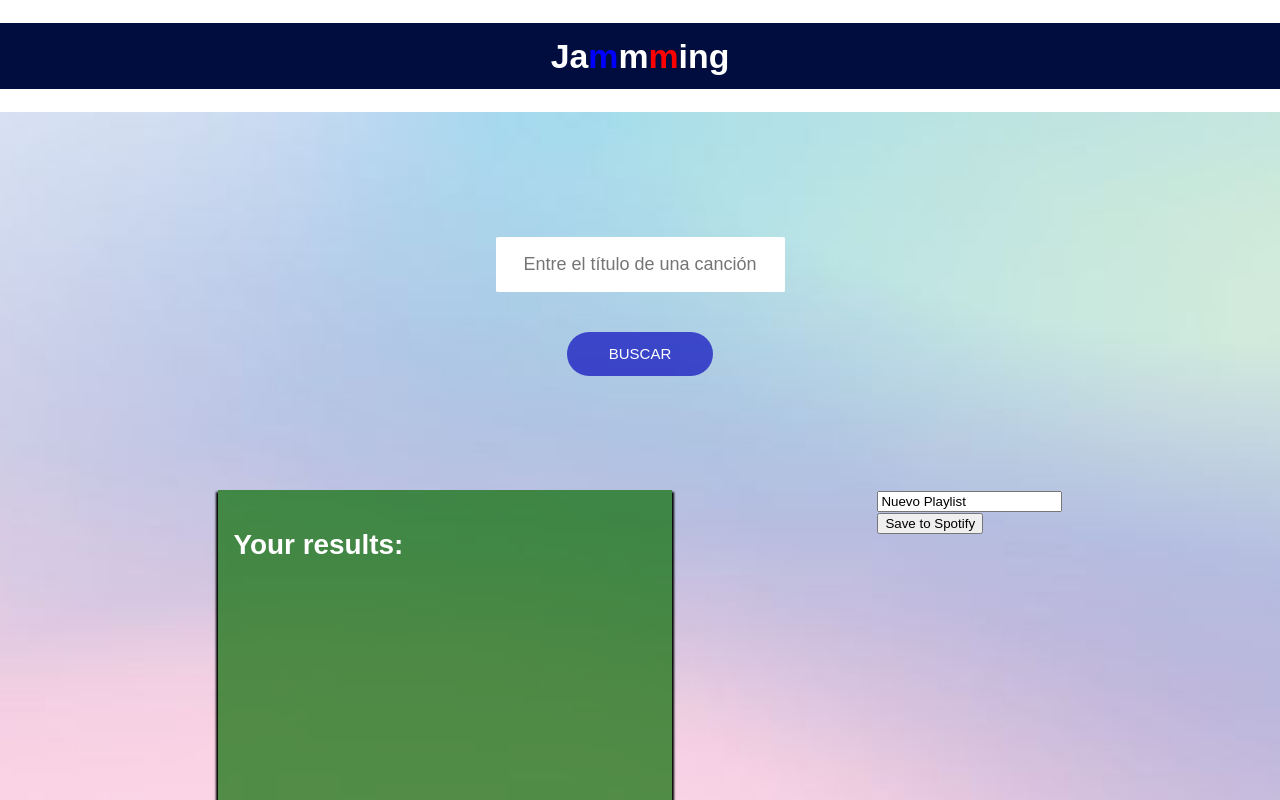
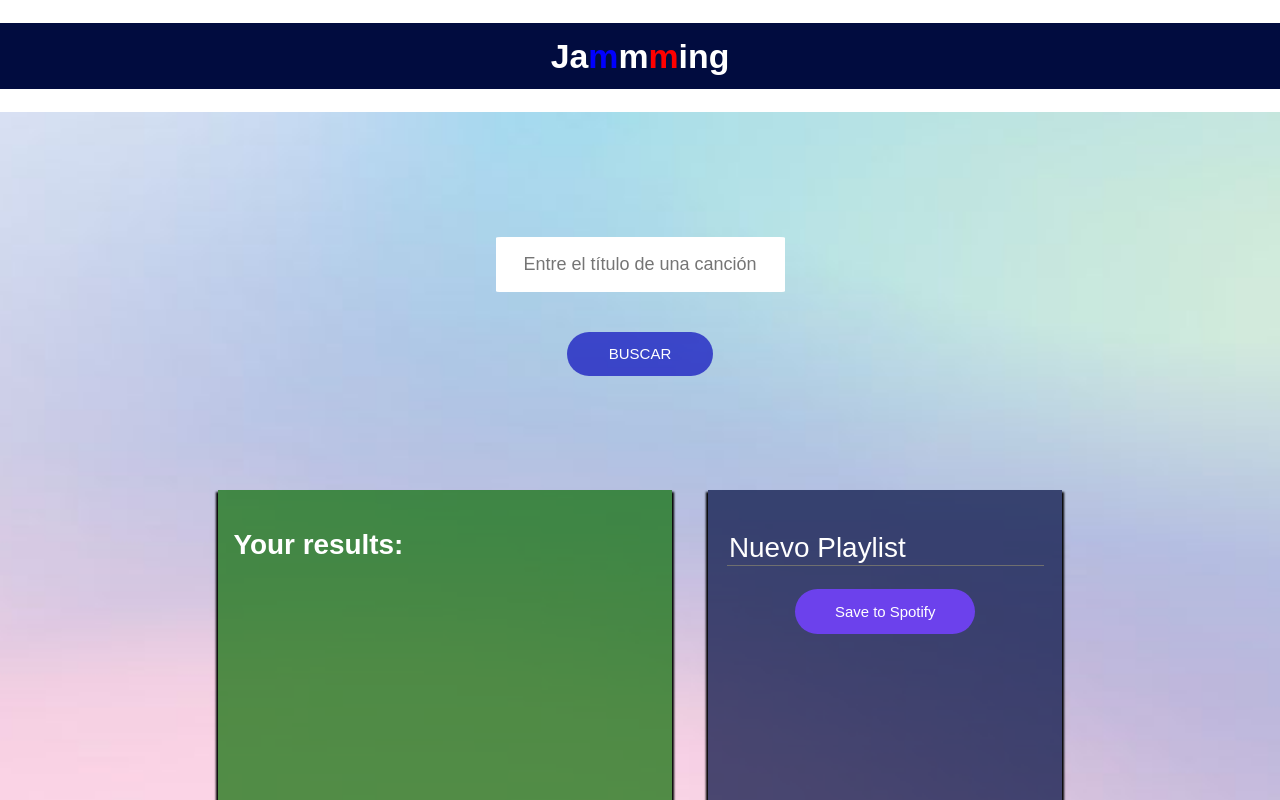
Before and after one commit to christian12305/jammming, a React (Create React App) app: page / in a window 1280 px wide. Shown: the top 800 px of the page. Built offline with nearby package versions, Linux system fonts and the light colour scheme.

Commit message:
Small fix in playlist name

```diff
--- a/src/Components/PlayList/PlayList.js
+++ b/src/Components/PlayList/PlayList.js
@@ -1,4 +1,5 @@
 import TrackList from '../TrackList/Tracklist';
+import './Playlist.css'
 
 const PlayList = (props) =>{
 
@@ -8,7 +9,7 @@ const PlayList = (props) =>{
 
     return (
         <div className="Playlist">
-            <input onChange={handleChange} defaultValue={props.playlistName}/>
+            <input onChange={handleChange} value={props.playlistName} onFocus={(e) => e.target.select()}/>
             <TrackList
                 tracks={props.playlistTracks}
                 isRemovable={true}
```
